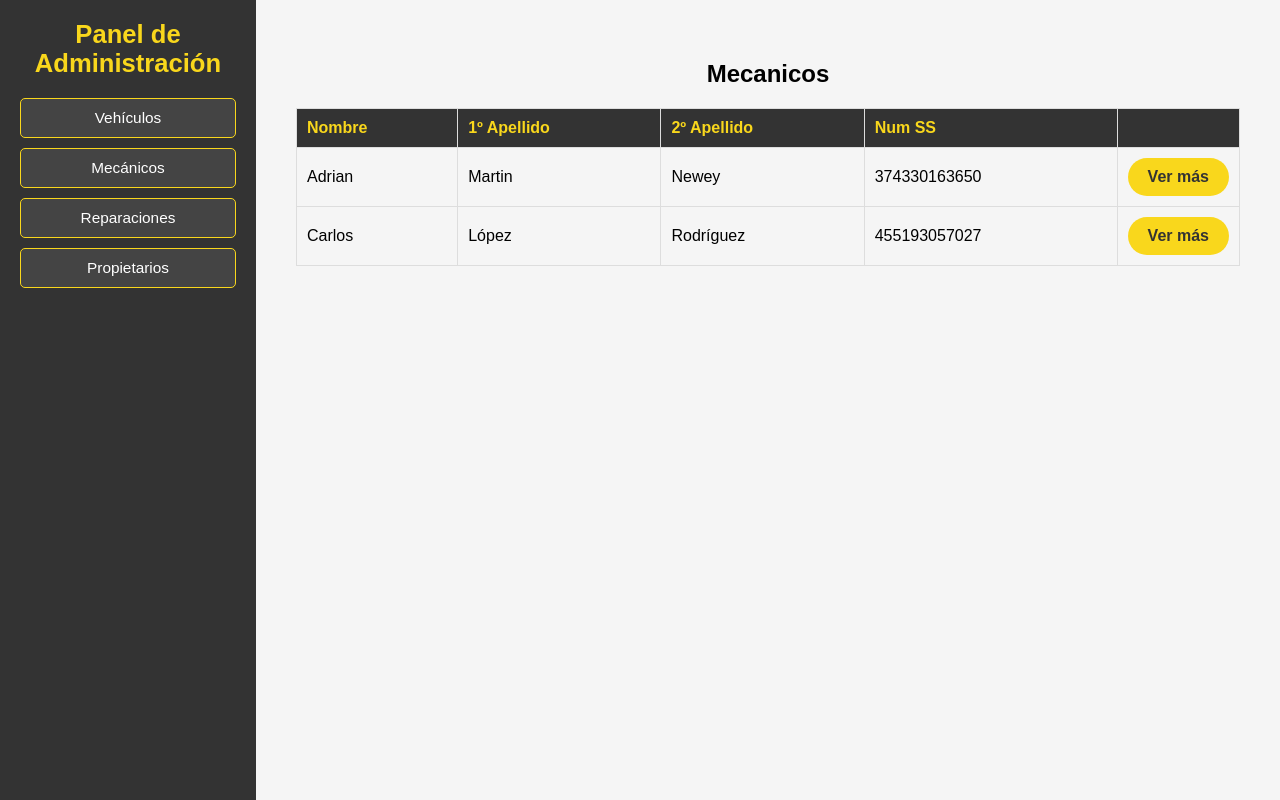
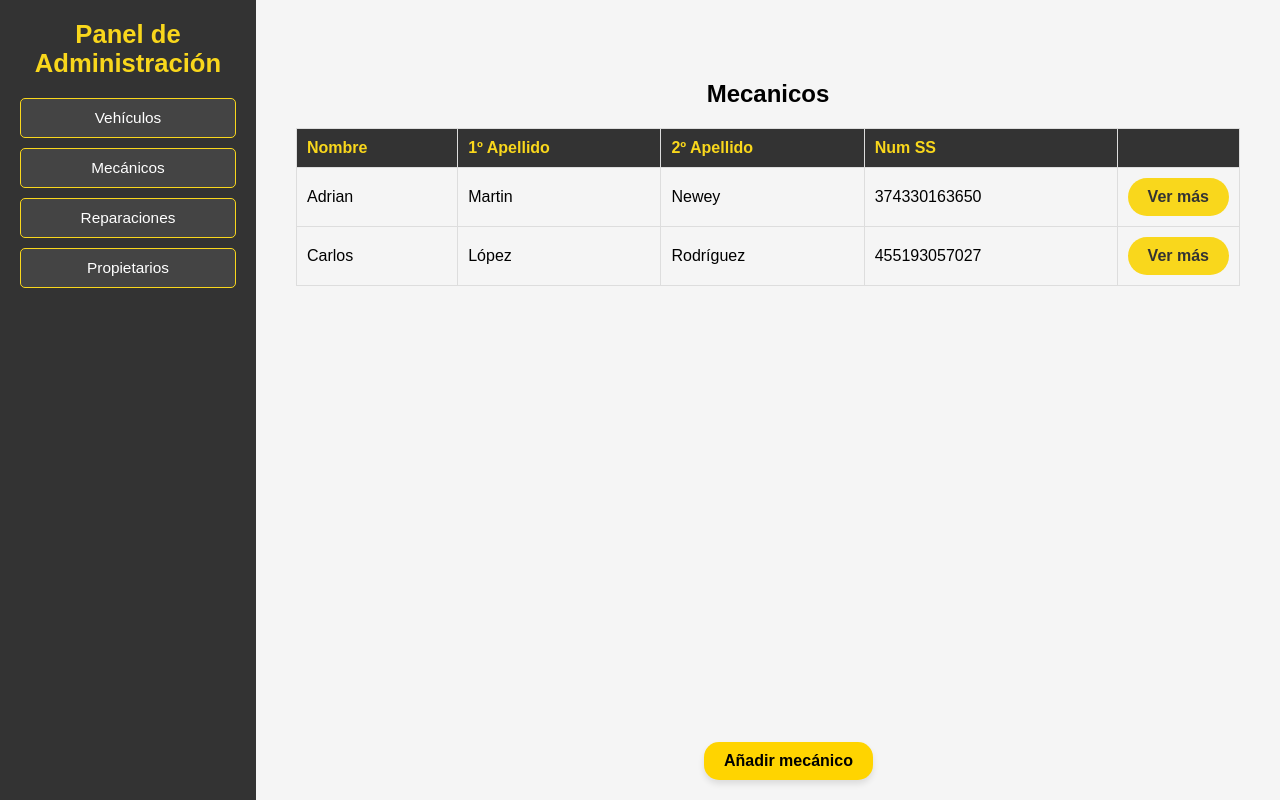
Before and after one commit to AdriianFdz/Zona-DRS, a Django app: page /ZonaDRS/listaMecanicos/ in a window 1280 px wide. Run offline with Django 5.2, Linux system fonts and the light colour scheme; data comes from the database, SQL or seed files in the repository; both versions use the stored data as it was after the commit.

Commit message:
Added button to redirect to admin.

```diff
--- a/Zona_DRS_APP/static/style/content.css
+++ b/Zona_DRS_APP/static/style/content.css
@@ -7,6 +7,10 @@ body {
 .content {
     flex-grow: 1;
     padding: 20px;
+}
+
+h2 {
+    padding-top: 20px;
 }
 
 table {
@@ -33,16 +37,35 @@ table td:last-child {
 
 
 .boton a {
-    background-color: #f9d71c; /* Color de fondo amarillo */
-    color: #333; /* Texto negro */
+    background-color: #f9d71c;
+    color: #333;
     border: none;
-    border-radius: 25px; /* Bordes redondeados */
-    padding: 10px 20px; /* Espaciado interno */
+    border-radius: 25px;
+    padding: 10px 20px;
     text-align: center;
-    text-decoration: none; /* Sin subrayado */
+    text-decoration: none;
     font-size: 1em;
     font-weight: bold;
     display: inline-block;
     display: block;
-    margin: 0; /* Asegúrate de que no tenga márgenes adicionales */
+    margin: 0;
 }
+
+
+.boton_admin {
+    position: fixed;
+    bottom: 20px;
+    left: 55%;
+    background-color: #FFD400;
+    color: #000;
+    border: none;
+    border-radius: 15px;
+    padding: 10px 20px;
+    text-align: center;
+    text-decoration: none;
+    font-size: 1em;
+    font-weight: bold;
+    cursor: pointer;
+    box-shadow: 0px 4px 6px rgba(0, 0, 0, 0.1);
+    transition: background-color 0.3s ease;
+}
--- a/Zona_DRS_APP/templates/listaMecanicos.html
+++ b/Zona_DRS_APP/templates/listaMecanicos.html
@@ -25,7 +25,7 @@
                 </td>
             </tr>
         {% endfor %}
-
     </table>
+    <a href="http://127.0.0.1:8000/admin/Zona_DRS_APP/mecanico/add/" class="boton_admin">Añadir mecánico</a>
     </div>
 {% endblock %}
--- a/Zona_DRS_APP/templates/listaPropietarios.html
+++ b/Zona_DRS_APP/templates/listaPropietarios.html
@@ -26,5 +26,6 @@
             </tr>
         {% endfor %}
     </table>
+    <a href="http://127.0.0.1:8000/admin/Zona_DRS_APP/propietario/add" class="boton_admin">Añadir propietario</a>
 </div>
 {% endblock %}
--- a/Zona_DRS_APP/templates/listaReparaciones.html
+++ b/Zona_DRS_APP/templates/listaReparaciones.html
@@ -26,5 +26,6 @@
             </tr>
             {% endfor %}
         </table>
+        <a href="http://127.0.0.1:8000/admin/Zona_DRS_APP/reparacion/add/" class="boton_admin">Añadir reparación</a>
     </div>
 {% endblock %}
--- a/Zona_DRS_APP/templates/listaVehiculos.html
+++ b/Zona_DRS_APP/templates/listaVehiculos.html
@@ -26,5 +26,6 @@
                 </tr>
             {% endfor %}
         </table>
+        <a href="http://127.0.0.1:8000/admin/Zona_DRS_APP/vehiculo/add/" class="boton_admin">Añadir Vehículo</a>
     </div>
 {% endblock %}
```
Also changed, not shown: db.sqlite3.
